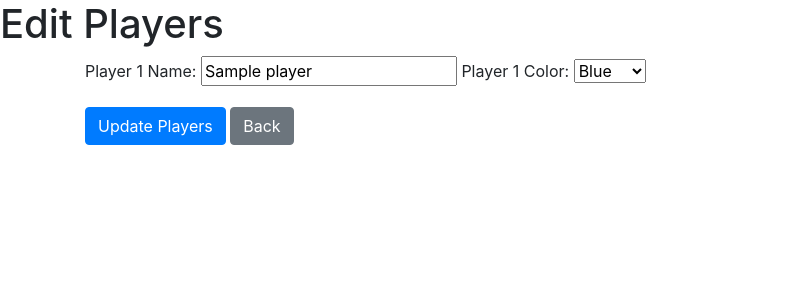
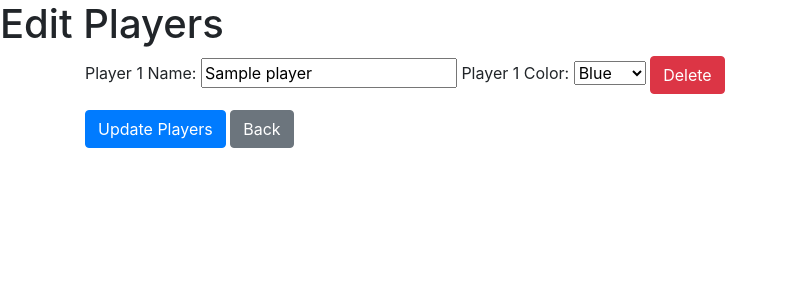
Before and after one commit to alexr-code1/trivial_project, a Flask app: page /edit_players in a window 1280 px wide. Shown: the top 300 px of the page, without its empty margins (0-785 px from the left). Run offline with Flask 3, Linux system fonts and the light colour scheme; tables that the repository leaves empty hold one stand-in row (values such as "Sample post"); some libraries are stand-ins or nearby versions.

Commit message:
Update edit_players.html

```diff
--- a/templates/edit_players.html
+++ b/templates/edit_players.html
@@ -21,11 +21,36 @@
                     <option value="yellow" {% if player.color == 'yellow' %}selected{% endif %}>Yellow</option>
                     <option value="red" {% if player.color == 'red' %}selected{% endif %}>Red</option>
                 </select>
+                <button class="btn btn-danger delete-player" data-id="{{ player.id }}">Delete</button>
             </div>
             {% endfor %}
             <button type="submit" class="btn btn-primary">Update Players</button>
             <a href="{{ url_for('index') }}" class="btn btn-secondary">Back</a>
         </form>
     </div>
+
+    <script src="https://code.jquery.com/jquery-3.6.0.min.js"></script>
+    <script>
+        // Delete player
+        $(document).on('click', '.delete-player', function () {
+            var playerId = $(this).data('id');
+            if (confirm('Are you sure you want to delete this player?')) {
+                $.ajax({
+                    url: '/delete_player',
+                    type: 'POST',
+                    data: { id: playerId },
+                    success: function (response) {
+                        console.log(response);
+                        alert('Player deleted successfully');
+                        location.reload();
+                    },
+                    error: function (error) {
+                        console.error(error);
+                        alert('An error occurred while deleting the player');
+                    }
+                });
+            }
+        });
+    </script>
 </body>
 </html>
```
